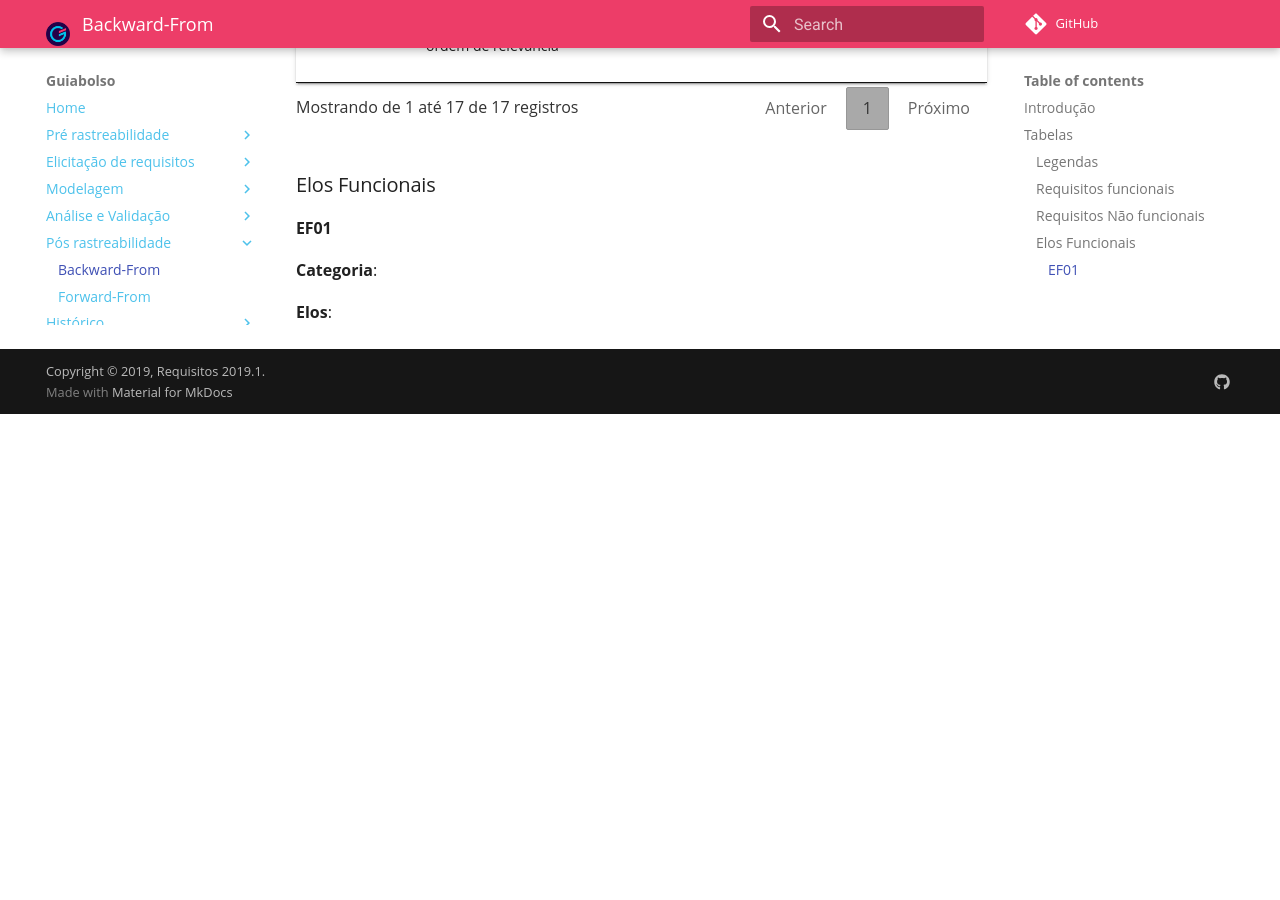
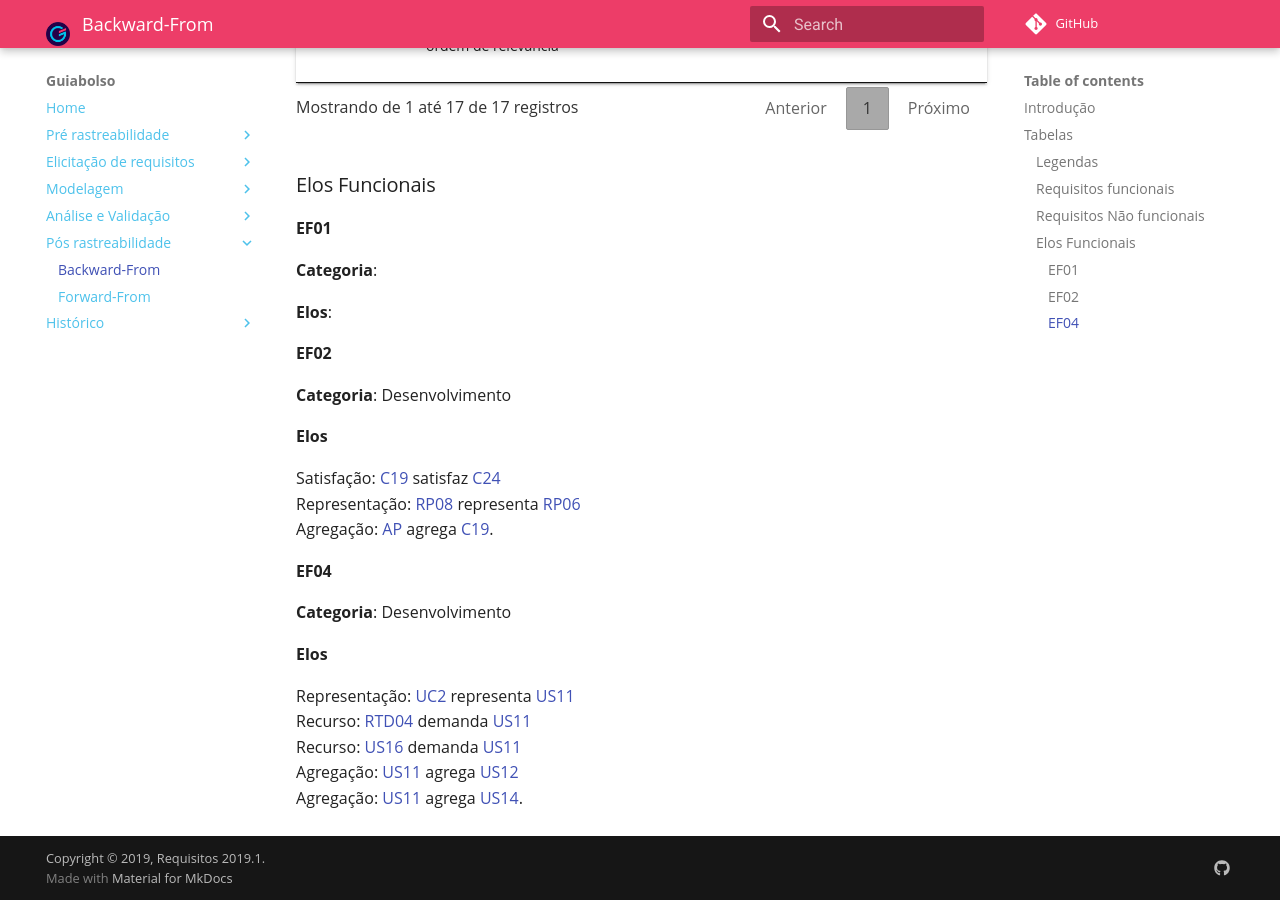
Before and after one commit to fga-disciplinas/2019.1-Guia-Bolso, an MkDocs documentation site: the page built from docs/pos-rastreabilidade/backward.md, in a window 1280 px wide and 900 px high, scrolled down 9279 px. Built offline with MkDocs 1.6.1 and Material for MkDocs 9.7.7, drawn with Linux system fonts in a browser that asks for light colours; comment, search, counter and statistics services are not loaded; old or Windows-style settings are respelled for this version of MkDocs; before the commit the page ends 9693 px from its top, so only the background shows below that.

Commit message:
Adicionado elos

```diff
--- a/docs/pos-rastreabilidade/backward.md
+++ b/docs/pos-rastreabilidade/backward.md
@@ -22,7 +22,7 @@ __Backward-from__.
 | ID | Descrição | Pré-Rastreab. | Elicitação | Modelagem | Elo |
 |--|--|--|--|--|--|
 | RF01 | Adicionar um "tutorial de primeiro uso", ensinando a usar a aplicação|--|[AP](../../elicitacao-de-requisitos/analise-de-protocolo#verbalizacao-do-usuario), [AD](../../elicitacao-de-requisitos/brainstorm#brainstorm-1-elicitacao-de-requisitos), [Q](../../elicitacao-de-requisitos/questionario/#requisitos-elicitados), [RA01](../../modelagem/especificacao/#ra01-sessao-de-ajuda)| [US02](../../modelagem/backlog/#us02-documentar-e-agrupar-duvidas-dos-usuarios), [US40](../../modelagem/backlog#us40-elaborar-um-tutorial-para-usar-a-agenda)|[EF01](#ef01)|
-| RF02 | O Guiabolso deve ter a opção de adicionar tanto o banco de escolha do usuário localizado na lista, quanto o de optar por adicionar conta manualmente.|[RP06](../../pre-rastreabilidade/richpicture/#rp06-financeiro-aba), [RP08](../../pre-rastreabilidade/richpicture/#rp08-configuracoes)|[AP](../../elicitacao-de-requisitos/analise-de-protocolo#verbalizacao-do-usuario)|[C19](../../modelagem/cenarios/#c19-cadastrar-banco), [C24](../../modelagem/cenarios/#c24-adicionar-conta-manual), [C2](../../modelagem/cenarios/#c2-adicionar-transacao-com-conta-manual)|--|
+| RF02 | O Guiabolso deve ter a opção de adicionar tanto o banco de escolha do usuário localizado na lista, quanto o de optar por adicionar conta manualmente.|[RP06](../../pre-rastreabilidade/richpicture/#rp06-financeiro-aba), [RP08](../../pre-rastreabilidade/richpicture/#rp08-configuracoes)|[AP](../../elicitacao-de-requisitos/analise-de-protocolo#verbalizacao-do-usuario)|[C19](../../modelagem/cenarios/#c19-cadastrar-banco), [C24](../../modelagem/cenarios/#c24-adicionar-conta-manual)|[EF02](#ef02)|
 | RF03 | O aplicativo deve permitir a adição de mais de uma conta bancária.|[RP06](../../pre-rastreabilidade/richpicture/#rp06-financeiro-aba), [RP08](../../pre-rastreabilidade/richpicture/#rp08-configuracoes)|[AP](../../elicitacao-de-requisitos/analise-de-protocolo#verbalizacao-do-usuario)|[US26](../../modelagem/backlog#us26-visualizar-contas-e-cartoes-cadastrados), [US25](../../modelagem/backlog#us25-cadastrar-uma-nova-conta-ou-cartao), [US24](../../modelagem/backlog#c24-adicionar-conta-manual), [US27](../../modelagem/backlog#us27-remover-conta-ou-cartao), [L33](../../modelagem/lexicos#l33-conta-bancaria), [L12](../../modelagem/lexicos#l12-conta-automatica), [L11](../../modelagem/lexicos#l11-conta-manual), [UC5](../../modelagem/casos_de_uso/#uc5-atualizar-contas-e-cartoes), [UC9](../../modelagem/casos_de_uso/#uc9-adicionar-conta-bancaria-e-manual), [UC4](../../modelagem/casos_de_uso/#uc4-visualizar-contas-bancarias-e-cartoes), [IS02](../../modelagem/istar/#is02-adicionar-contas-e-cartoes), [AP](../../elicitacao-de-requisitos/analise-de-protocolo#verbalizacao-do-usuario) |--|
 | RF04 | O Guiabolso deve permitir adicionar uma conta mediante a inserção de dados válidos, como nome, cpf, agência, conta e senha do banco para transações na internet.|[RP08](../../pre-rastreabilidade/richpicture/#rp08-configuracoes)|--|[US11](../../modelagem/backlog#us11-elaborar-formulario), [US12](../../modelagem/backlog#us12-validacao-dados-de-cadastro), [US14](../../modelagem/backlog#us14-validacao-cadastro-duplicado), [US16](../../modelagem/backlog#us16-fazer-login), [US17](../../modelagem/backlog#us17-fazer-logout), [RTD04](../../modelagem/especificacao/#rtd04-cadastro), [UC1](../../modelagem/casos_de_uso/#uc1-fazer-login), [UC2](../../modelagem/casos_de_uso/#uc2-cadastrar-login) |--|
 | RF05 | O app deve dar possibilidade de alterar as contas manualmente|--|--|[L11](../../modelagem/lexicos#l11-conta-manual), [C2](../../modelagem/cenarios/#c2-adicionar-transacao-com-conta-manual), [UC9](../../modelagem/casos_de_uso/#uc9-adicionar-conta-bancaria-e-manual), [US25](../../modelagem/backlog#us25-cadastrar-uma-nova-conta-ou-cartao), [US26](../../modelagem/backlog#us26-visualizar-contas-e-cartoes-cadastrados), [IS02](../../modelagem/istar/#is02-adicionar-contas-e-cartoes) |--|
@@ -100,3 +100,23 @@ __Backward-from__.
 **Categoria**:
 
 **Elos**:
+
+
+#### EF02
+**Categoria**:
+Desenvolvimento
+
+**Elos**
+
+Satisfação: [C19](../../modelagem/cenarios/#c19-cadastrar-banco) satisfaz [C24](../../modelagem/cenarios/#c24-adicionar-conta-manual)<br>
+Representação: [RP08](../../pre-rastreabilidade/richpicture/#rp08-configuracoes) representa [RP06](../../pre-rastreabilidade/richpicture/#rp06-financeiro-aba)<br>Agregação: [AP](../../elicitacao-de-requisitos/analise-de-protocolo#verbalizacao-do-usuario) agrega [C19](../../modelagem/cenarios/#c19-cadastrar-banco).
+
+
+#### EF04
+**Categoria**:
+Desenvolvimento
+
+**Elos**
+
+Representação: [UC2](../../modelagem/casos_de_uso/#uc2-cadastrar-login) representa [US11](../../modelagem/backlog#us11-elaborar-formulario)<br>
+Recurso: [RTD04](../../modelagem/especificacao/#rtd04-cadastro) demanda [US11](../../modelagem/backlog#us11-elaborar-formulario)<br>Recurso: [US16](../../modelagem/backlog#us16-fazer-login) demanda [US11](../../modelagem/backlog#us11-elaborar-formulario)<br> Agregação: [US11](../../modelagem/backlog#us11-elaborar-formulario) agrega [US12](../../modelagem/backlog#us12-validacao-dados-de-cadastro)<br>Agregação: [US11](../../modelagem/backlog#us11-elaborar-formulario) agrega [US14](../../modelagem/backlog#us14-validacao-cadastro-duplicado).
```
